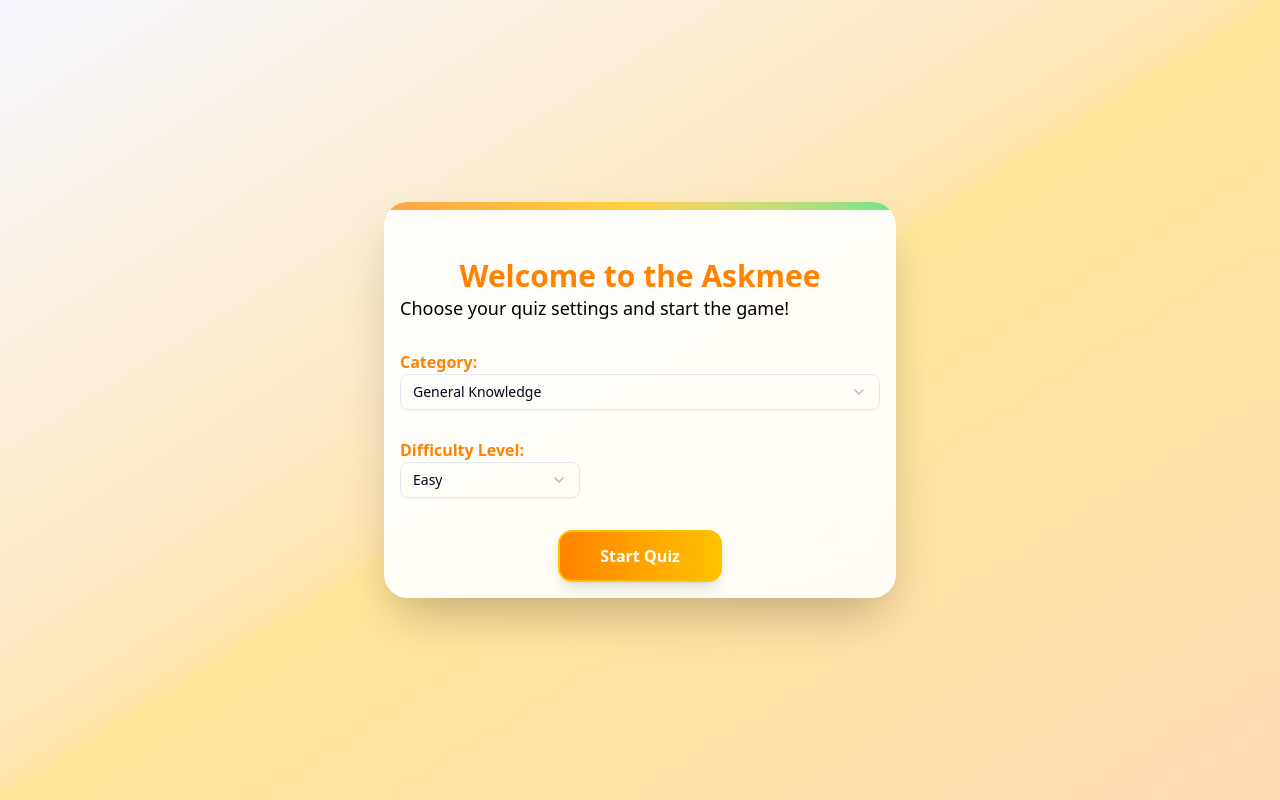
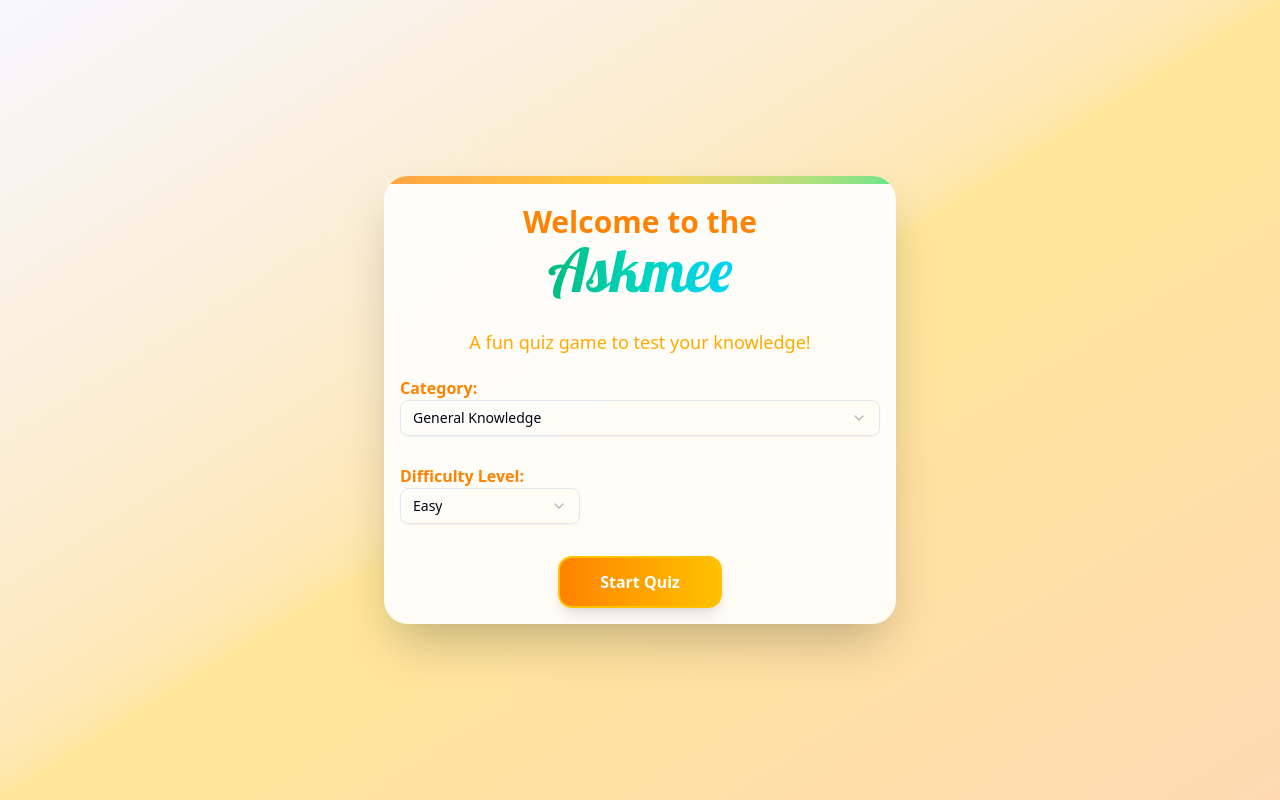
Before and after one commit to prajyot-raut/askmee, a Next.js app: page / in a window 1280 px wide. Built offline with nearby package versions, Linux system fonts and the light colour scheme.

Commit message:
updated menu

```diff
--- a/src/components/custom/Menu.tsx
+++ b/src/components/custom/Menu.tsx
@@ -11,6 +11,13 @@ import {
 } from "@/components/ui/select";
 import { dummyQuestions } from "@/data/dummyQuestions";
 import Button from "./Button";
+import { Lobster } from "next/font/google";
+
+const lobster = Lobster({
+  variable: "--font-lobster",
+  subsets: ["latin"],
+  weight: "400", // Lobster only supports '400'
+});
 
 interface MenuProps {
   questions: Question[];
@@ -60,14 +67,23 @@ const Menu: React.FC<MenuProps> = ({ setQuestions }) => {
       <div className="min-h-screen flex items-center justify-center bg-gradient-to-br from-[#F7F7FF] via-[#FFC100]/40 to-[#FF8200]/30">
         <div className="relative bg-white/90 backdrop-blur-xl rounded-3xl shadow-2xl p-0 w-full max-w-lg border-0 overflow-hidden">
           <div className="absolute top-0 left-0 w-full h-2 bg-gradient-to-r from-[#FF8200] via-[#FFC100] to-[#16db65] animate-pulse" />
-          <div className="mt-10 p-4">
+          <div className="mt-3 p-4">
             <h1 className="text-3xl text-center font-bold text-[#FF8200]">
-              Welcome to the Askmee
+              Welcome to the
+              <br />
+              <span
+                className={
+                  "bg-gradient-to-r from-emerald-500 via-teal-400 to-cyan-400 bg-clip-text text-6xl text-transparent " +
+                  lobster.className
+                }
+              >
+                Askmee
+              </span>
             </h1>
-            <p className="text-lg text-[#020202]">
-              Choose your quiz settings and start the game!
+            <p className="text-lg mt-7 text-center text-[#ffaa00]">
+              A fun quiz game to test your knowledge!
             </p>
-            <div className="mt-7">
+            <div className="mt-5">
               <p>
                 <span className="text-[#FF8200] font-bold">Category:</span>{" "}
               </p>
```
